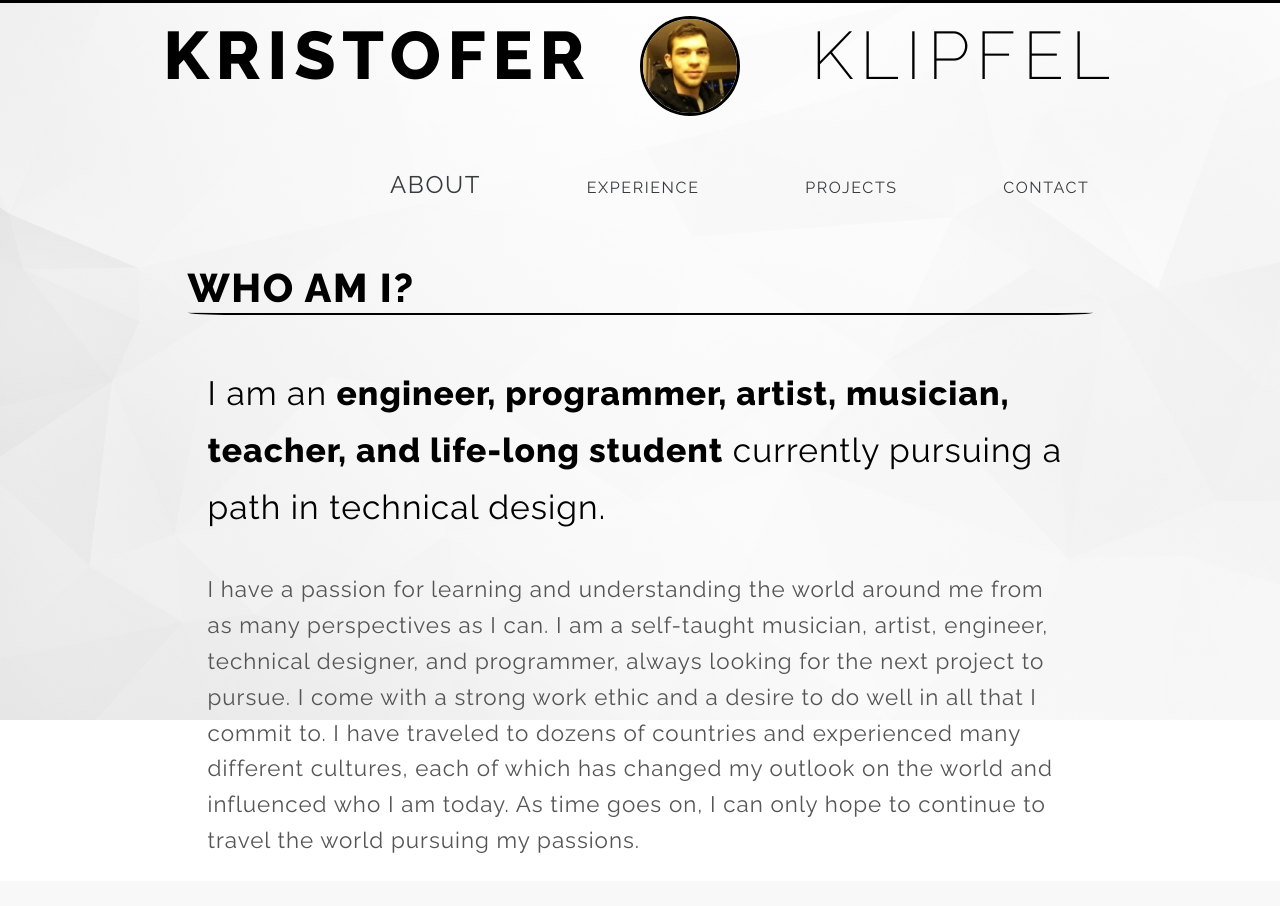
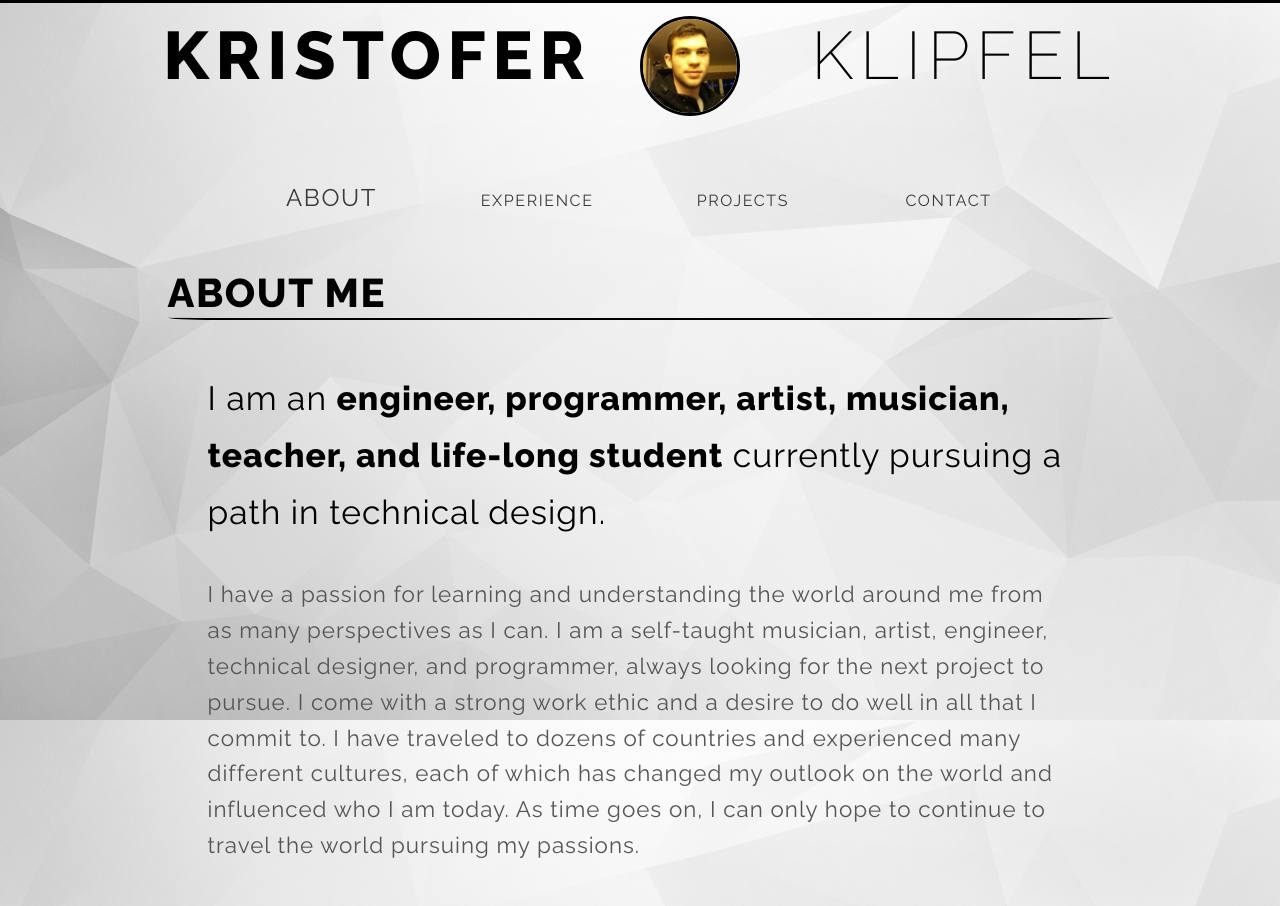
Before and after one commit to KrisKlip/KrisKlip.github.io, a PHP site: page / in a window 1280 px wide. Before the commit the page ends 853 px from the top, so only its background shows below. Run offline with PHP 8.4, Linux system fonts and the light colour scheme.

Commit message:
about page

```diff
--- a/css/component.css
+++ b/css/component.css
@@ -3,7 +3,6 @@
 	position: relative;
 	width: 100%;
 	background: #333;
-	overflow: hidden;
 	height: 0px;
 	background-position: center center;
 	z-index: 1;
--- a/css/custom.css
+++ b/css/custom.css
@@ -5,14 +5,18 @@ html{
 }
 body{
 	text-align: center;
+	background-image: url("../img/hatter.jpg");
+	background-size: 100%;
 
 }
 #background {
 	position: absolute;
 	z-index: -2;
 	left: 0;
-	opacity: 0.3;
+	opacity: 0.5;
+	height: 100%;
 	width: 100%;
+	display: none;
 
 }
 #kristofer {
@@ -46,24 +50,41 @@ body{
 	left: 50%;
 }
 #container{
+	margin: 0 auto;
 	padding: 20px;
 	height: auto;
-	max-width: 1200px;
+	width: 100%;
+	position: relative;
+	top:150px;
 	border: 0px solid black;
+	left: 50%;
+	-webkit-transform: translate3d(-50%,0,0);
+	transform: translate3d(-50%,0,0);
+
+}
+#navigation {
 	position: fixed;
-	left: 25%;
-	top:150px;
+	width: 100%;
+	border: 0px solid black;
 
+	left: 50%;
+	-webkit-transform: translate3d(-50%,0,0);
+	transform: translate3d(-50%,0,0);
 }
 #navigation nav	{
 	display: inline-block;
-	margin-left: 50px;
-	margin-right: 50px;
+	width: 200px;
+	margin-top: 10px;
+	margin-bottom: 10px;
 	opacity: 0;
 	font-weight: 500;
 	font-size: 1em;
+
 }
 #pageContent {
+	position: relative;
+	margin-top: 100px;
+	opacity: 0;
 	margin: auto;
 	/*border: 1px solid black;*/
 	max-width: 945px;
@@ -71,7 +92,7 @@ body{
 	height: auto;
 	padding-left: 20px;
 	padding-right: 20px;
-	margin-top: 200px;
+
 
 }
 #aboutText {
@@ -85,10 +106,16 @@ body{
 	margin-top: 50px;
 }
 #who {
+	opacity: 0;
+	margin: 0 auto;
 	border-radius: 5%;
 	border-bottom: 2px solid black;
 	font-size: 2.5em;
 	color: #000;
+	text-align: left;
+	margin-top: 75px;
+	max-width: 945px;
+
 }
 #whoFocus{
 	font-size: 1.5em;
@@ -106,3 +133,18 @@ body{
 	margin-bottom: 40px;
 	margin-top: 30px;
 }
+
+@media (max-width: 950px) {
+	@keyframes example {
+	    0%   {margin-left: 220px}
+	    100% {margin-left: 20px}
+}
+  #meImg {
+    display: none;
+  }
+  #klipfel{
+  	animation-name: example;
+  	animation-duration: 1s;
+  	margin-left: 20px !important;
+  }
+}
--- a/index.html
+++ b/index.html
@@ -28,8 +28,6 @@
 
 					<h1 class="main-title" id="kristofer">Kristofer<span id = "klipfel" class="thin">Klipfel</span></h1>
 					<img id = "meImg" src="img/me.jpg">
-
-				</div>
 					<div id = "container">
 						<div id = "navigation">
 							<nav id = "nav1">
@@ -45,15 +43,13 @@
 								Contact
 							</nav>
 						</div>
-				</div>
 						<br>
-				<br>
-				<br>
+						<h1 id = "who">About Me</h1>
 
 
 
 				<div id = "pageContent">
-					<h1 id = "who">Who am I?</h1>
+
 					<p id = "aboutText">
 
 <span id = "whoFocus">I am an <strong>engineer, programmer, artist, musician, teacher, and life-long student</strong> currently pursuing a path in technical design.</span><br>
@@ -71,9 +67,15 @@ technical designer, and programmer, always looking for the next project to pursu
 
 commit to. I have traveled to dozens of countries and experienced many different cultures, each of which has changed my outlook on the world and
 
-influenced who I am today. As time goes on, I can only hope to continue to travel the world pursuing my passions.</span>
+influenced who I am today. As time goes on, I can only hope to continue to travel the world pursuing my passions. </span>
 </p>
 				</div>
+					</div>
+
+
+				</div>
+
+
 
 
 			</div>
```
Also changed, not shown: js/animation.js (+37 -1 lines). Lines whose indentation alone changed are shown as unchanged.
